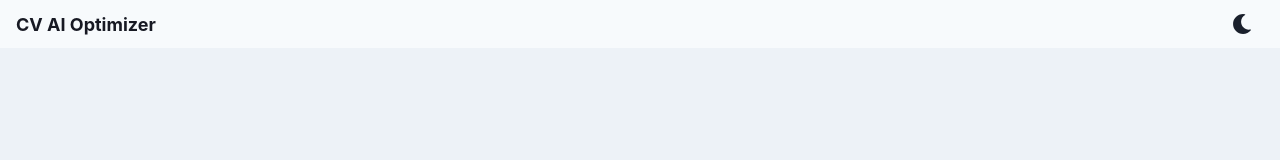
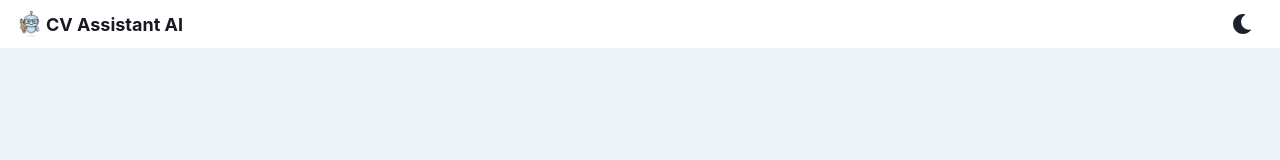
Before and after one commit to nawreshj/Assistant-AI-CV, a React (Vite) app in the folder assistant-ai-cv-front/: page / in a window 1280 px wide. Shown: the top 160 px of the page. Built offline with nearby package versions, Linux system fonts and the light colour scheme.

Commit message:
changement navbar

```diff
--- a/assistant-ai-cv-front/src/components/Nav.jsx
+++ b/assistant-ai-cv-front/src/components/Nav.jsx
@@ -1,21 +1,37 @@
-// src/components/Nav.jsx
-import { Box, Button, Flex, Text, Icon, useColorMode, useColorModeValue } from "@chakra-ui/react";
+import { Box, Button, Flex, Text, Icon, Image, useColorMode, useColorModeValue } from "@chakra-ui/react";
 import { FaMoon, FaSun } from "react-icons/fa";
+import { useNavigate } from "react-router-dom";
 
 export default function Nav() {
     const { colorMode, toggleColorMode } = useColorMode();
+    const navigate = useNavigate();
 
-    // ici on définit deux couleurs : une pour le mode clair, l’autre pour le mode sombre
-    const bg = useColorModeValue("gray.50", "gray.800");
+    const bg = useColorModeValue("white", "gray.800");
     const color = useColorModeValue("gray.900", "white");
 
     return (
         <Box bg={bg} color={color} px={4} py={2} w="100%">
             <Flex justify="space-between" align="center">
-                <Text fontWeight="bold" fontSize="lg">
-                    CV AI Optimizer
-                </Text>
 
+                {/* Logo + texte cliquables */}
+                <Flex
+                    align="center"
+                    cursor="pointer"
+                    onClick={() => navigate("/")}
+                >
+                    <Image
+                        src="/mini-mascotte.png"     // chemin vers ton logo
+                        alt="Logo"
+                        boxSize="30px"
+                        objectFit="contain"
+                    />
+                    <Text fontWeight="bold" fontSize="lg" mr={2}>
+                        CV Assistant AI
+                    </Text>
+
+                </Flex>
+
+                {/* Bouton dark mode */}
                 <Button onClick={toggleColorMode} size="sm" variant="ghost">
                     <Icon as={colorMode === "light" ? FaMoon : FaSun} boxSize={5} />
                 </Button>
--- a/assistant-ai-cv-front/src/pages/PreviewPage.jsx
+++ b/assistant-ai-cv-front/src/pages/PreviewPage.jsx
@@ -25,7 +25,6 @@ export default function PreviewPage({ structuredCV, onEdit, onGenerate, onReset
     return (
         <Box pos="absolute" inset="0" bg="background" color="text" overflowY="scroll"
         >
-            {/* Header commun */}
             <Nav />
 
             <Container maxW="6xl" py={{ base: 6, md: 10 }}>
@@ -33,8 +32,7 @@ export default function PreviewPage({ structuredCV, onEdit, onGenerate, onReset
                    🔎 Aperçu du CV
                 </Heading>
 
-                {/* Cadre d’aperçu (adapte les couleurs en dark) */}
-                {/* Feuille A4 centrée, fidèle au rendu initial */}
+
                 <Box display="flex" justifyContent="center" mt={{ base: 4, md: 6 }}>
                     <Box
                         // Dimensions réduites et bords arrondis
```
